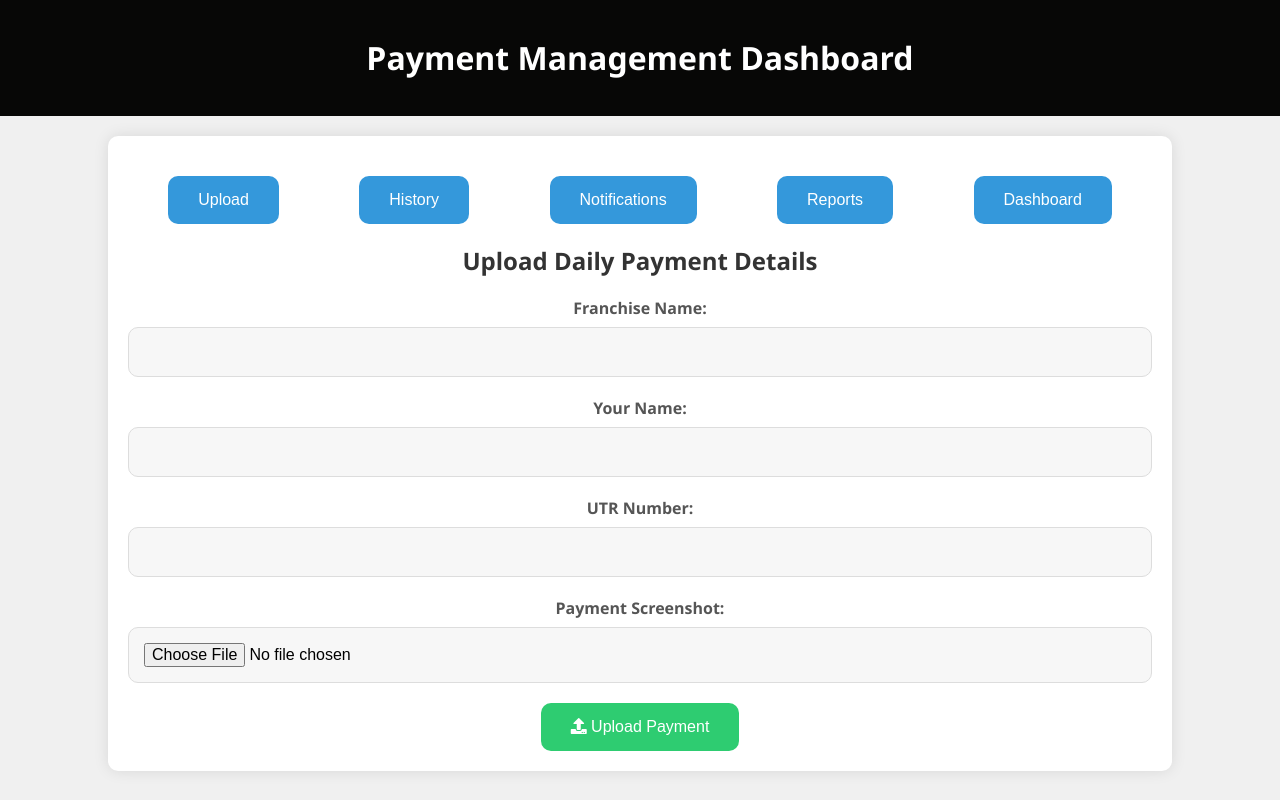
After one commit to TejasBadhe07/Franchise-Money-Tracker-App, a Flask app: template templates/admin_dashboard.html in a window 1280 px wide. The commit adds this page. Run offline with Flask 3, Linux system fonts and the light colour scheme; the template is opened without the code that fills it, so the values that code supplies are empty.

Commit message:
changes in UI

```diff
--- /dev/null
+++ b/app.py
@@ -0,0 +1,72 @@
+from flask import Flask, render_template, request, redirect, url_for, session
+import sqlite3
+
+app = Flask(__name__)
+app.secret_key = 'your_secret_key'  # Change this to a secret and unique key
+
+DATABASE = "Empire_Hisab.db"
+
+# Function to connect to the SQLite database
+def connect_db():
+    return sqlite3.connect(DATABASE)
+
+# Route for login
+@app.route('/', methods=['GET', 'POST'])
+def index():
+    if request.method == 'POST':
+        username = request.form['username']
+        password = request.form['password']
+
+        conn = connect_db()
+        cursor = conn.cursor()
+
+        # Execute a query to retrieve user information based on the given username and password
+        cursor.execute('SELECT * FROM login_info WHERE username = ? AND password = ?', (username, password))
+        user = cursor.fetchone()
+
+        conn.close()
+
+        if user:
+            # Authentication successful
+            session['user_id'] = user[2]  # Use the role column as user_id for simplicity
+            return redirect(url_for('dashboard'))
+        else:
+            # Authentication failed
+            return render_template('index.html', error='Invalid credentials')
+    else:
+        # Handle GET request, e.g., show the login form
+        return render_template('index.html')
+
+# Route for home/dashboard
+@app.route('/dashboard')
+def dashboard():
+    if 'user_id' in session:
+        # User is authenticated, check role and render dashboard accordingly
+        user_id = session['user_id']
+        conn = connect_db()
+        cursor = conn.cursor()
+
+        # Execute a query to retrieve role information based on user_id
+        cursor.execute('SELECT role FROM login_info WHERE role = ?', (user_id,))
+        role = cursor.fetchone()[0]
+
+        conn.close()
+
+        if role == 1:
+            # Admin role
+            return render_template('admin_dashboard.html')
+        else:
+            # User role
+            return render_template('user_dashboard.html')
+    else:
+        # User is not authenticated, redirect to login
+        return redirect(url_for('index'))
+
+# Route for logout
+@app.route('/logout')
+def logout():
+    session.pop('user_id', None)
+    return redirect(url_for('index'))
+
+if __name__ == '__main__':
+    app.run(debug=True)
--- /dev/null
+++ b/templates/admin_dashboard.html
@@ -0,0 +1,188 @@
+<!DOCTYPE html>
+<html lang="en">
+<head>
+    <meta charset="UTF-8">
+    <meta name="viewport" content="width=device-width, initial-scale=1.0">
+    <title>Payment Management Dashboard - Empire Hisaab</title>
+    <link rel="stylesheet" href="/static/css/style_dashboard.css">
+    <!-- Include Font Awesome for icons -->
+    <link rel="stylesheet" href="https://cdnjs.cloudflare.com/ajax/libs/font-awesome/5.15.3/css/all.min.css">
+    <!-- Add your custom styles here -->
+    <style>
+        body {
+            font-family: 'Segoe UI', Tahoma, Geneva, Verdana, sans-serif;
+            background-color: #f0f0f0;
+            margin: 0;
+            padding: 0;
+            box-sizing: border-box;
+            display: flex;
+            flex-direction: column;
+            align-items: center;
+        }
+
+        header {
+            background-color: #070706;
+            color: #fff;
+            padding: 15px;
+            text-align: center;
+            width: 100%;
+        }
+
+        .dashboard-container {
+            background-color: #fff;
+            padding: 20px;
+            border-radius: 10px;
+            box-shadow: 0 0 15px rgba(0, 0, 0, 0.1);
+            width: 80%;
+            margin-top: 20px;
+            text-align: center;
+        }
+
+        .section-buttons {
+            display: flex;
+            justify-content: space-around;
+            margin-top: 20px;
+        }
+
+        .section-buttons button {
+            background-color: #3498db;
+            color: #fff;
+            border: none;
+            padding: 15px 30px;
+            font-size: 16px;
+            cursor: pointer;
+            border-radius: 10px;
+            transition: background-color 0.3s;
+        }
+
+        .section-buttons button:hover {
+            background-color: #2d82b3;
+        }
+
+        h2 {
+            color: #333;
+            margin-top: 20px;
+        }
+
+        label {
+            display: block;
+            margin-bottom: 8px;
+            font-weight: bold;
+            color: #555;
+        }
+
+        input, select {
+            width: 100%;
+            padding: 15px;
+            margin-bottom: 20px;
+            border: 1px solid #ddd;
+            border-radius: 10px;
+            box-sizing: border-box;
+            font-size: 16px;
+            background-color: #f7f7f7;
+        }
+
+        button {
+            background-color: #2ecc71;
+            color: #fff;
+            border: none;
+            padding: 15px 30px;
+            font-size: 16px;
+            cursor: pointer;
+            border-radius: 10px;
+            transition: background-color 0.3s;
+        }
+
+        button:hover {
+            background-color: #29b765;
+        }
+
+        .section {
+            display: none;
+        }
+
+        .section.active {
+            display: block;
+        }
+    </style>
+</head>
+<body>
+
+    <header>
+        <h1>Payment Management Dashboard</h1>
+    </header>
+
+    <div class="dashboard-container">
+        <div class="section-buttons">
+            <button onclick="showSection('upload')">Upload</button>
+            <button onclick="showSection('history')">History</button>
+            <button onclick="showSection('notifications')">Notifications</button>
+            <button onclick="showSection('reports')">Reports</button>
+            <button onclick="showSection('dashboard')">Dashboard</button>
+        </div>
+
+        <div id="upload" class="section active">
+            <h2>Upload Daily Payment Details</h2>
+
+            <!-- Payment Details Form -->
+            <form action="/upload" method="post" class="payment-details">
+                <label for="franchiseName">Franchise Name:</label>
+                <input type="text" id="franchiseName" name="franchiseName" required>
+
+                <label for="userName">Your Name:</label>
+                <input type="text" id="userName" name="userName" required>
+
+                <label for="utrNumber">UTR Number:</label>
+                <input type="text" id="utrNumber" name="utrNumber" required>
+
+                <label for="paymentScreenshot">Payment Screenshot:</label>
+                <input type="file" id="paymentScreenshot" name="paymentScreenshot" accept="image/*" required>
+
+                <!-- Additional Fields as needed -->
+
+                <!-- Upload Button -->
+                <button type="submit">
+                    <i class="fas fa-upload"></i> Upload Payment
+                </button>
+            </form>
+        </div>
+
+        <div id="history" class="section">
+            <h2>Payment History</h2>
+            <!-- Placeholder content for payment history -->
+            <p>Your payment history will be displayed here.</p>
+        </div>
+
+        <div id="notifications" class="section">
+            <h2>Notifications</h2>
+            <!-- Placeholder content for notifications -->
+            <p>You will receive notifications here.</p>
+        </div>
+
+        <div id="reports" class="section">
+            <h2>Generate Reports</h2>
+            <!-- Placeholder content for reports -->
+            <p>You can generate reports here.</p>
+        </div>
+
+        <div id="dashboard" class="section">
+            <h2>Dashboard Overview</h2>
+            <!-- Placeholder content for dashboard overview -->
+            <p>Your dashboard overview will be displayed here.</p>
+        </div>
+    </div>
+
+    <script>
+        function showSection(sectionId) {
+            // Hide all sections
+            document.querySelectorAll('.section').forEach(function (el) {
+                el.classList.remove('active');
+            });
+
+            // Show the selected section
+            document.getElementById(sectionId).classList.add('active');
+        }
+    </script>
+
+</body>
+</html>
```
Also changed, not shown: static/css/style_login.css (added, +69 -0 lines), templates/index.html (+11 -50 lines), Empire_Hisab.db (added), templates/admin.html (deleted), templates/user_dashboard.html (renamed from templates/home.html).
